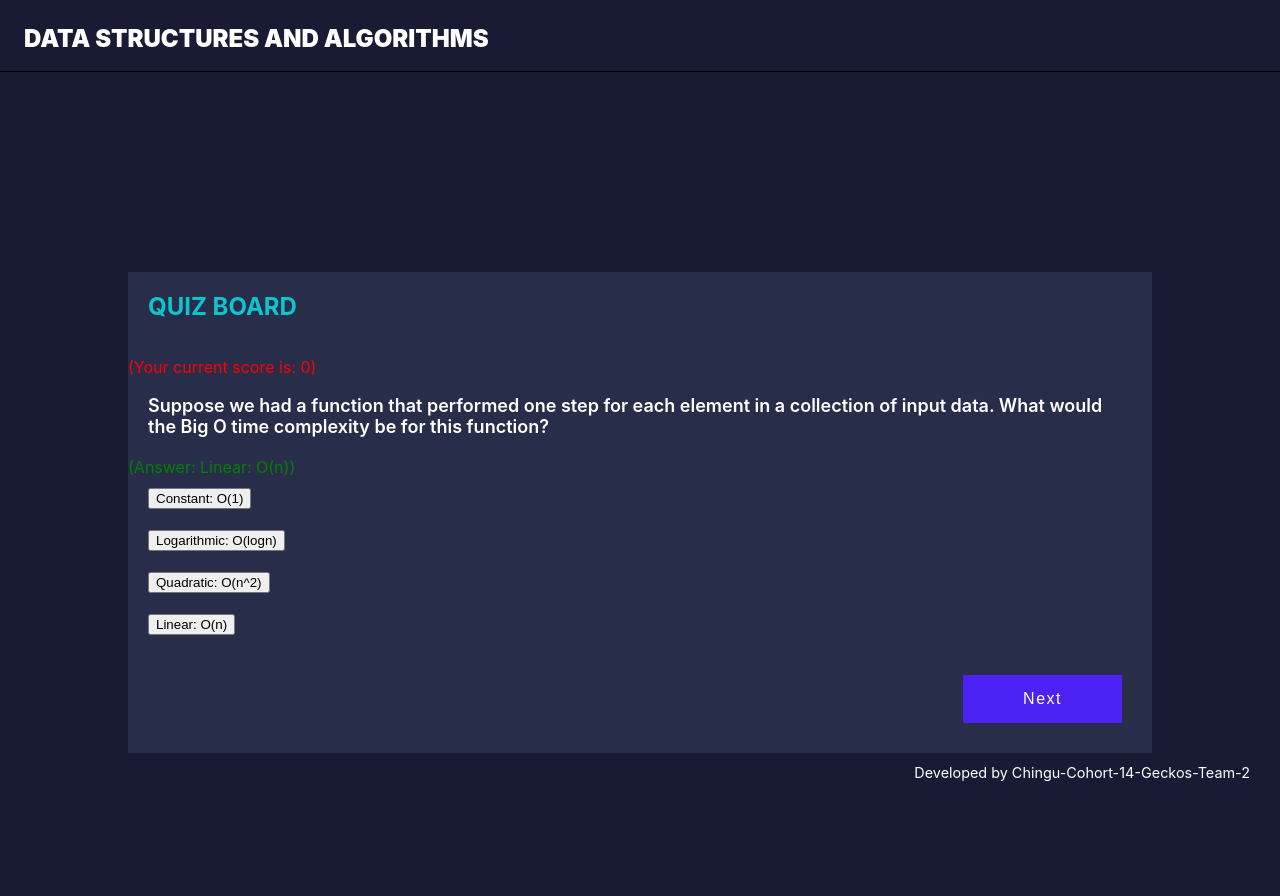
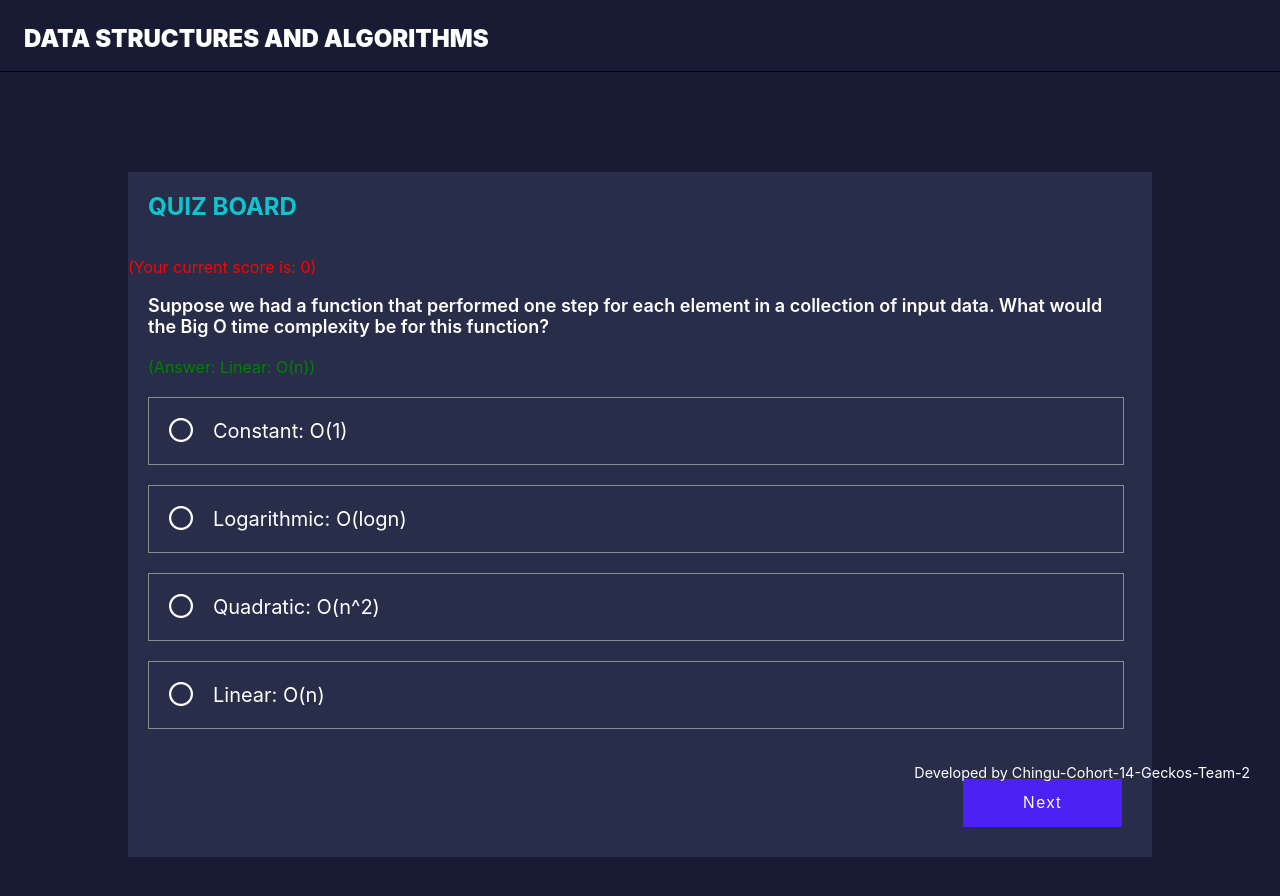
Before and after one commit to chingu-voyages/v14-geckos-team-02, a React (Create React App) app: page /big-o in a window 1280 px wide. Shown: the top 896 px of the page. Built offline with nearby package versions, Linux system fonts and the light colour scheme.

Commit message:
style: Style multiple choice list elements

```diff
--- a/public/index.html
+++ b/public/index.html
@@ -40,5 +40,6 @@
       To begin the development, run `npm start` or `yarn start`.
       To create a production bundle, use `npm run build` or `yarn build`.
     -->
+    <script src="https://kit.fontawesome.com/7053e21479.js" crossorigin="anonymous"></script>
   </body>
 </html>
--- a/src/App.scss
+++ b/src/App.scss
@@ -1,4 +1,5 @@
 $background-color: #181B33;
+$highlights: #0dc5ce;
 
 body {
   background-color: $background-color;
--- a/src/views/components/MultipleChoice/MultipleChoice.js
+++ b/src/views/components/MultipleChoice/MultipleChoice.js
@@ -1,4 +1,5 @@
 import React from "react";
+import './MultipleChoice.scss';
 
 export default ({
   question,
@@ -8,16 +9,16 @@ export default ({
   answer,// Test only
 }) => {
        return (
-         <div key={id}>
-           <h2>{question}</h2>
-           <span style={{color:'green'}}>(Answer: {answer})</span> {/* Test only */}
-                {choices.map((choice,i) => (
-                  <div key={i}>
-                    <label>
-                      <input type="button" name={id} value={choice} onClick={e=>handleCheck(e.target.value)} />
-                    </label>
-                  </div>
-                ))}
-         </div>
+        <div className="multiple-choice-list">
+          <h2>{question}</h2>
+          <span style={{color:'green'}}>(Answer: {answer})</span> {/* Test only */}
+          {choices.map((choice,i) => {
+              return (
+                <li key={i} className="multiple-choice-item" onClick={e=>handleCheck(e)} data-value={choice}>
+                  <span className="checkmark"><i class="far fa-circle"></i></span>{choice}
+                </li>
+              )}
+            )}
+        </div>
        );
      };
--- a/src/views/components/MultipleChoice/MultipleChoice.scss
+++ b/src/views/components/MultipleChoice/MultipleChoice.scss
@@ -0,0 +1,35 @@
+$highlights: #0dc5ce;
+
+.multiple-choice-list {
+  padding: 0 20px;
+
+  .multiple-choice-item {
+    background-color: #282d49;
+    color: #fff;
+    width: 99%;
+    text-align: left;
+    padding: 20px 0;
+    margin: 20px 0;
+    font-size: 1.25rem;
+    cursor: pointer;
+    border: 1px solid #8b8b8b;
+    display: flex;
+    align-items: center;
+  }
+
+  .active-item {
+    border: 2px solid $highlights;
+  }
+
+  .fa-circle {
+    font-size: 1.5rem;
+    margin: 0 20px;
+  }
+
+  .fa-check-circle {
+    font-size: 1.5rem;
+    color: $highlights;
+    margin: 0 20px;
+    // background-color: #fff;
+  }
+}
--- a/src/views/components/Quiz/Quiz.js
+++ b/src/views/components/Quiz/Quiz.js
@@ -13,9 +13,20 @@ const Quiz = () => {
     let [value, setValue] = useState(); // value that user select
     let [count, setCount] = useState(0); // track on the number of questions
 
+    const clearActiveItem = () => {
+      if (document.querySelector('.active-item')) {
+        document.querySelector('.active-item .checkmark').innerHTML = '<i class="far fa-circle">';
+        document.querySelector('.active-item').classList.remove('active-item');
+      }
+    }
 
-    const handleCheck = (value) => {
-      setValue(value); // set value equal to user's selected value
+    const handleCheck = (event) => {
+      setValue(event.target.dataset.value); // set value equal to user's selected value
+
+      clearActiveItem();
+
+      event.target.classList.add('active-item');
+      event.target.querySelector('.checkmark').innerHTML = '<i class="fas fa-check-circle"></i>';
     };
 
     const handleClickNext = () => {
@@ -24,6 +35,8 @@ const Quiz = () => {
       }
       alert(`Your current score is ${score}`);
       let newCount = count < questions.length ? count + 1 : count;
+
+      clearActiveItem();
 
       setCount(newCount);
     };
@@ -49,8 +62,7 @@ const Quiz = () => {
           </div>
         </div>
       </div>
-       }
-
+      }
       </div>
     );
   };
--- a/src/views/components/Quiz/Quiz.scss
+++ b/src/views/components/Quiz/Quiz.scss
@@ -5,7 +5,7 @@ $button-background: #4B22F3;
 
 .container {
   background-color: $quiz-background;
-  margin: 200px auto;
+  margin: 100px auto;
   width: 80%;
 
   h1 {
@@ -17,6 +17,7 @@ $button-background: #4B22F3;
 }
 
 .question {
+  font-size: 1.25rem;
   color: #fff;
   padding: 0 20px;
 }
@@ -25,10 +26,6 @@ label {
   display: block;
   color: #fff;
   padding: 10px 20px;
-}
-
-input[type="radio"]:checked {
-  color: $highlights;
 }
 
 .button-container {
```
